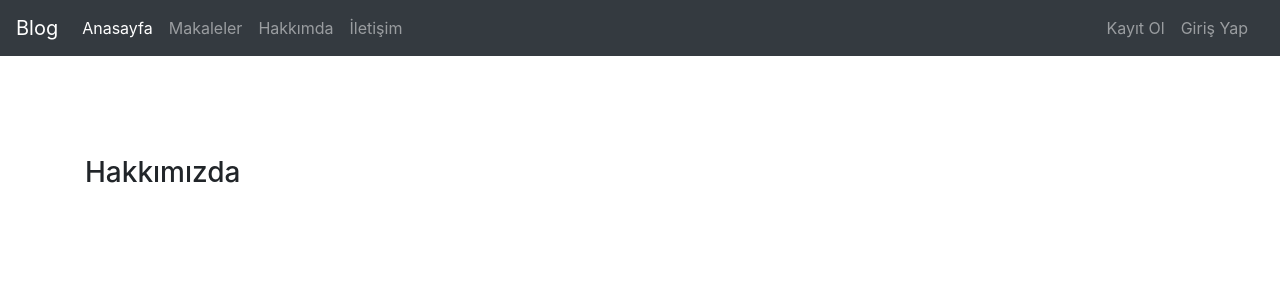
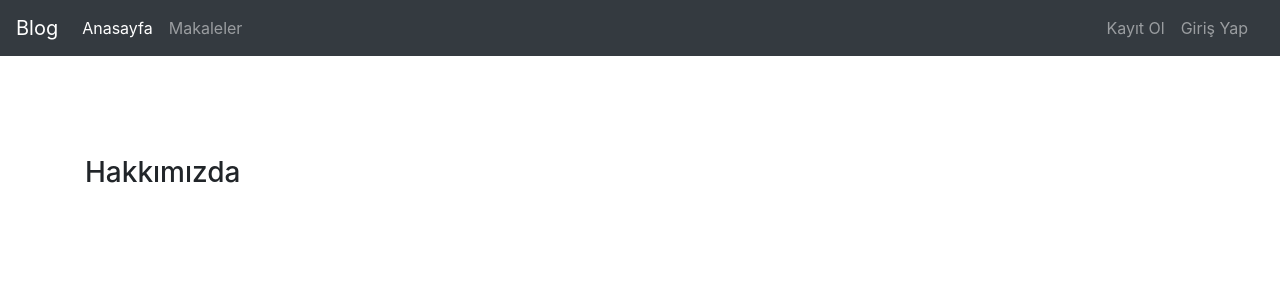
Before and after one commit to imertekin/Django-blog, a Django app: page /about/ in a window 1280 px wide. Shown: the top 300 px of the page. Run offline with Django 3.2, Linux system fonts and the light colour scheme; some libraries are stand-ins or nearby versions.

Commit message:
Navbar Edit

```diff
--- a/templates/includes/navbar.html
+++ b/templates/includes/navbar.html
@@ -11,13 +11,6 @@
         </li>
         <li class="nav-item">
           <a class="nav-link" href="/articles">Makaleler</a>
-        </li>
-        <li class="nav-item">
-            <a class="nav-link" href="/about">Hakkımda</a>
-        </li>
-        <li class="nav-item">
-            <a class="nav-link" href="/contacs">İletişim</a>
-        </li>
 
       </ul>
 
```
